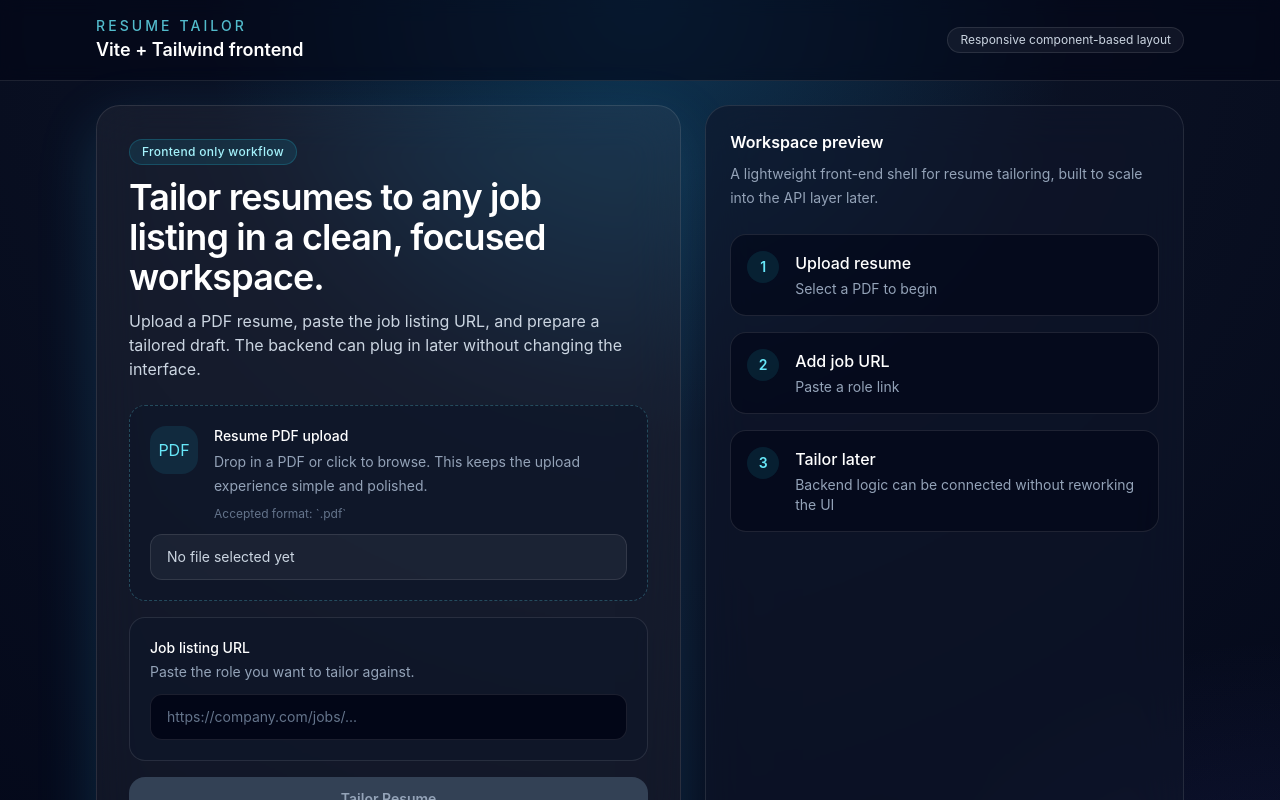
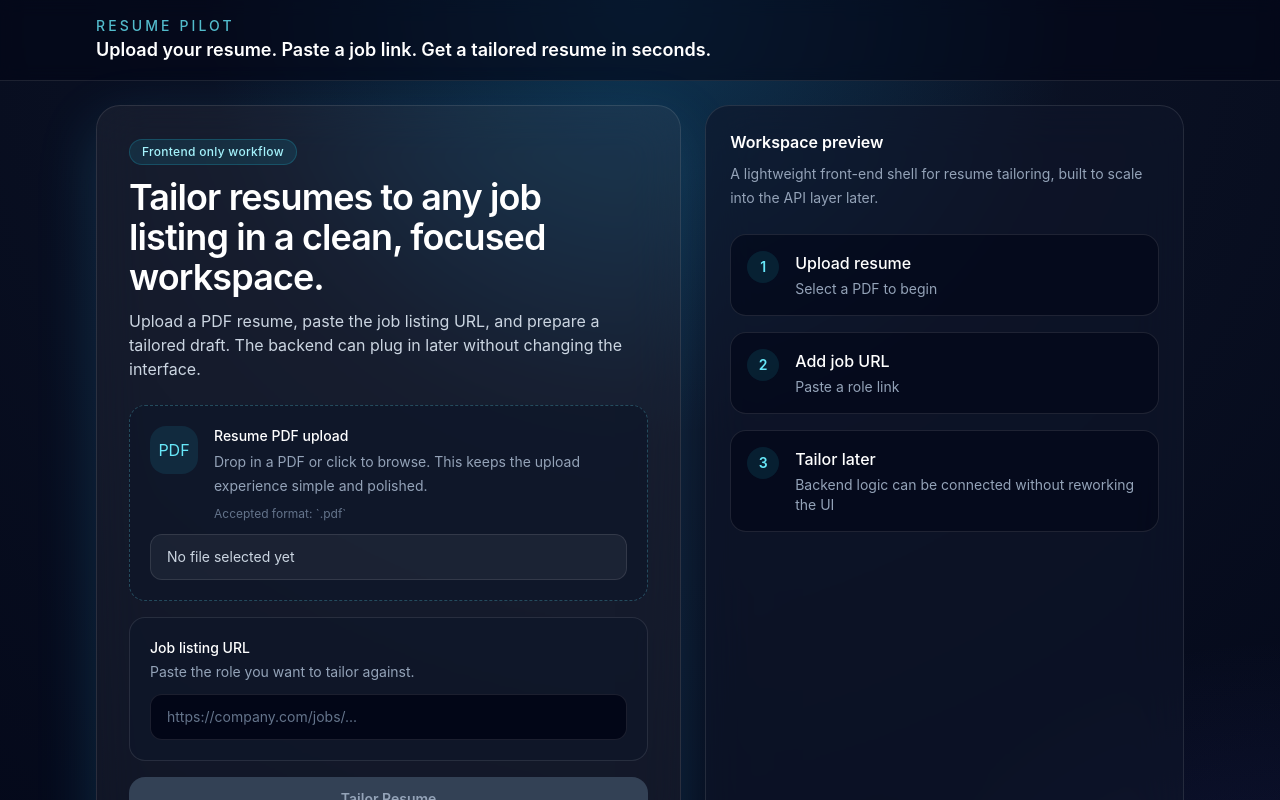
Before and after one commit to visheshshetty86/Resume-tailor, a React (Vite) app: page / in a window 1280 px wide. Shown: the top 800 px of the page. Built offline with nearby package versions, Linux system fonts and the light colour scheme.

Commit message:
Update header copy

```diff
--- a/src/components/layout/Header.jsx
+++ b/src/components/layout/Header.jsx
@@ -4,16 +4,16 @@ function Header() {
       <div className="mx-auto flex w-full max-w-6xl items-center justify-between px-4 py-4 sm:px-6 lg:px-8">
         <div>
           <p className="text-sm font-medium uppercase tracking-[0.22em] text-cyan-300/80">
-            Resume Tailor
+            Resume Pilot
           </p>
           <h2 className="text-lg font-semibold text-white">
-            Vite + Tailwind frontend
+            Upload your resume. Paste a job link. Get a tailored resume in seconds.
           </h2>
         </div>
 
-        <div className="hidden rounded-full border border-white/10 bg-white/5 px-3 py-1 text-xs text-slate-300 sm:block">
+        {/* <div className="hidden rounded-full border border-white/10 bg-white/5 px-3 py-1 text-xs text-slate-300 sm:block">
           Responsive component-based layout
-        </div>
+        </div> */}
       </div>
     </header>
   );
```
